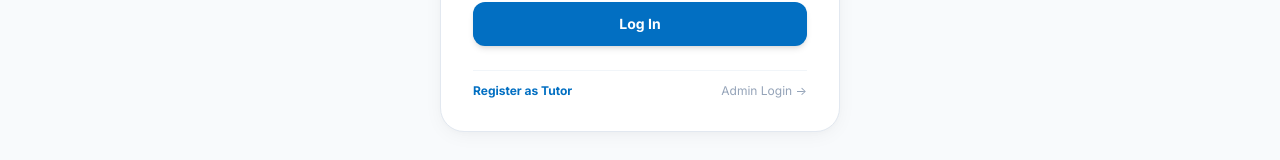
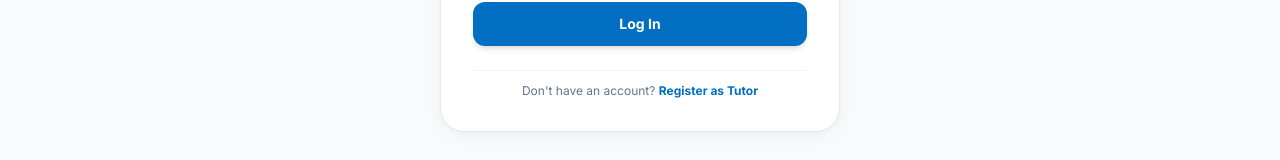
Before and after one commit to ashrafJK/ht, a React (Vite) app in the folder frontend/: page /login in a window 1280 px wide. Shown: the part 472-632 px from the top of the page. Built offline with nearby package versions, Linux system fonts and the light colour scheme; no server answers.

Commit message:
Remove Admin Login link from public tutor login page card

```diff
--- a/frontend/src/pages/Login.jsx
+++ b/frontend/src/pages/Login.jsx
@@ -81,12 +81,10 @@ const Login = () => {
           </button>
         </form>
 
-        <div className="text-center text-xs text-slate-500 pt-3 border-t border-slate-100 flex justify-between items-center">
+        <div className="text-center text-xs text-slate-500 pt-3 border-t border-slate-100">
+          Don't have an account?{' '}
           <Link to="/register" className="font-bold text-primary-600 hover:underline">
             Register as Tutor
-          </Link>
-          <Link to="/admin/login" className="text-slate-400 hover:text-slate-600">
-            Admin Login →
           </Link>
         </div>
       </div>
```
